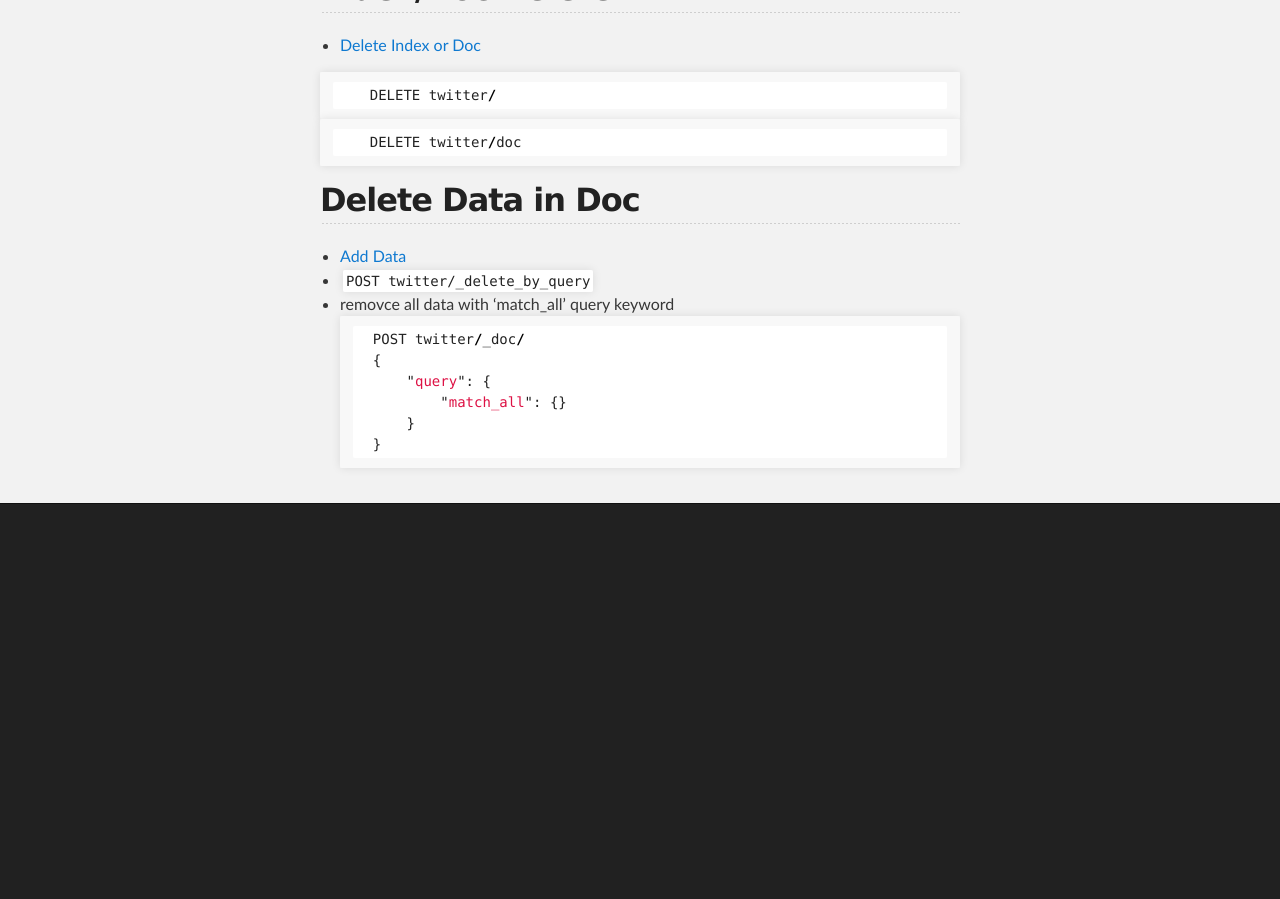
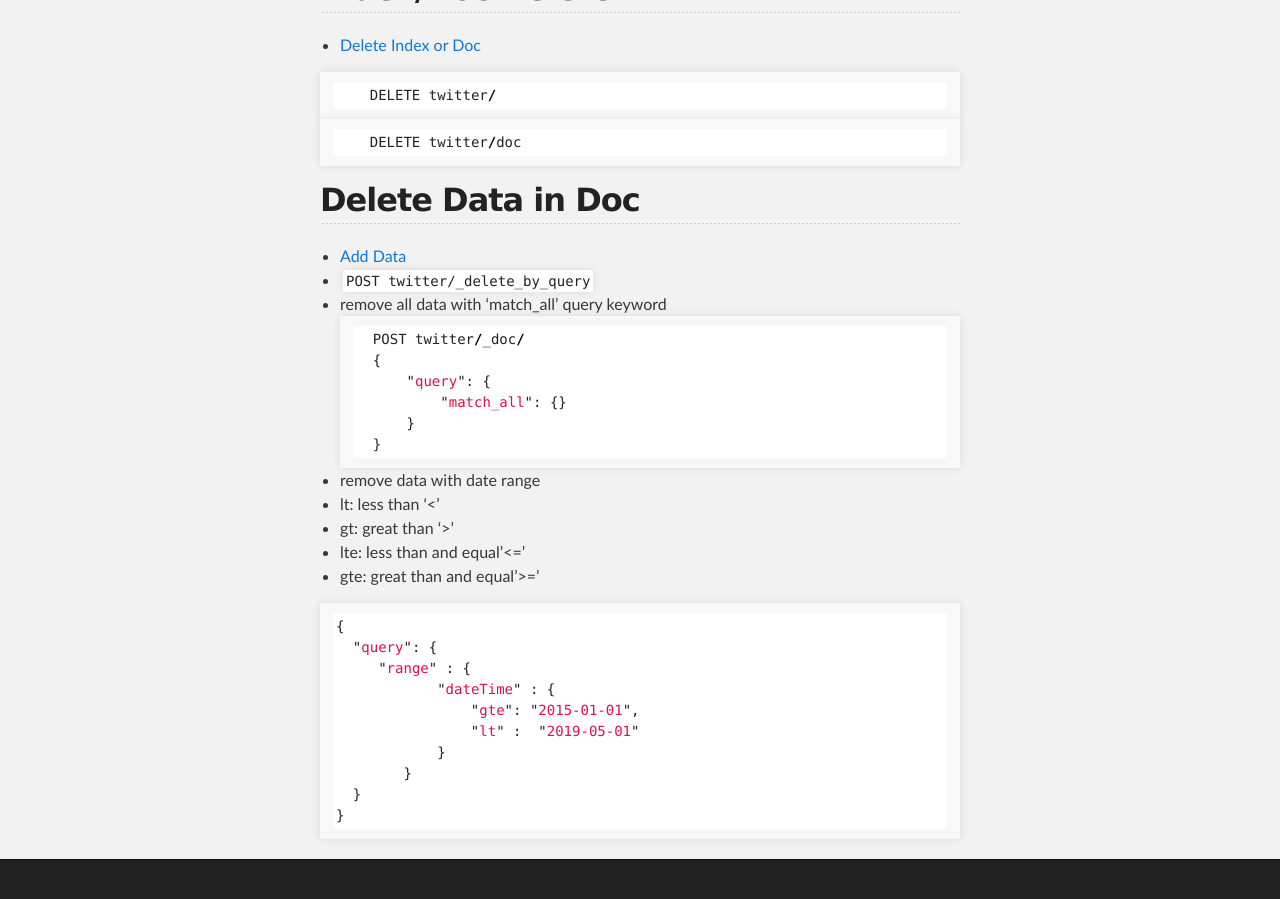
Before and after one commit to MadfishDT/MadfishDT.github.io, a Jekyll site: the page built from blogs/ES.md, in a window 1280 px wide and 900 px high, scrolled down 622 px. Built offline with Jekyll 4.4.1, drawn with Linux system fonts in a browser that asks for light colours; our own code applies the rules of GitHub Pages for plain Markdown files; comment, search, counter and statistics services are not loaded; before the commit the page ends 1166 px from its top, so only the background shows below that.

Commit message:
es doc added

````diff
--- a/blogs/ES.md
+++ b/blogs/ES.md
@@ -25,7 +25,7 @@
 ## Delete Data in Doc
 - [Add Data](https://www.elastic.co/guide/en/elasticsearch/reference/current/docs-index_.html)
 - `POST twitter/_delete_by_query`
-- removce all data with 'match_all' query keyword
+- remove all data with 'match_all' query keyword
 ```js
     POST twitter/_doc/
     {
@@ -34,3 +34,22 @@
         }
     }
 ```
+
+- remove data with date range
+- lt: less than '<'
+- gt: great than '>'
+- lte: less than and equal'<='
+- gte: great than and equal'>='
+
+```js
+{
+  "query": {
+     "range" : {
+            "dateTime" : {
+                "gte": "2015-01-01",
+                "lt" :  "2019-05-01"
+            }
+        }
+  }
+}
+```
````
